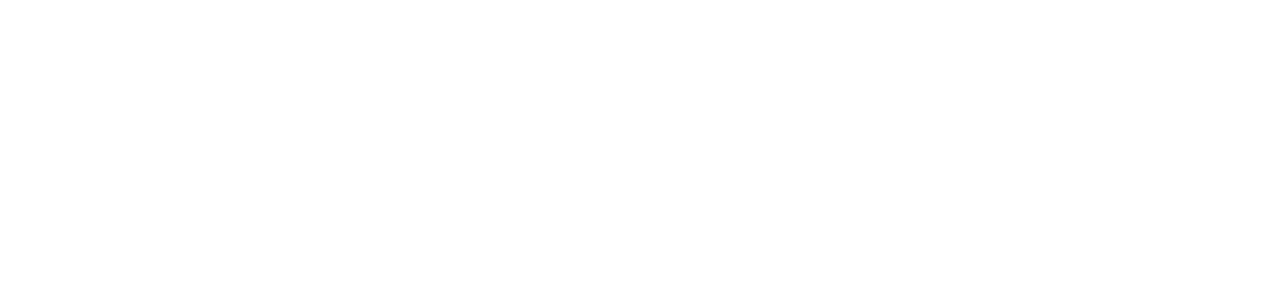
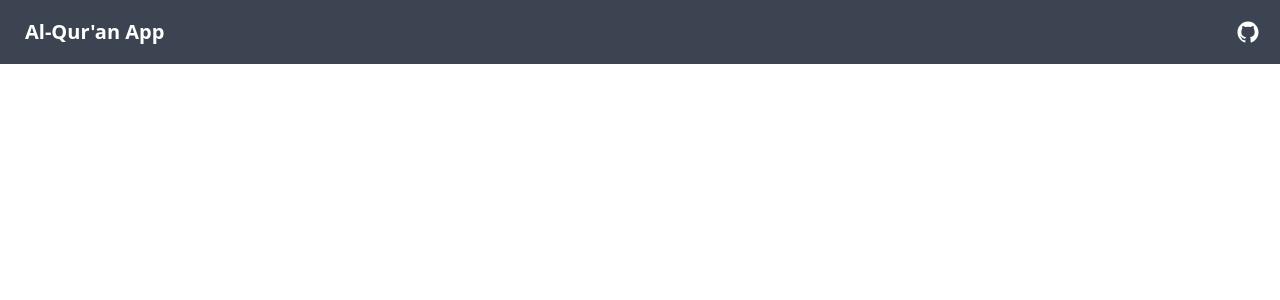
Before and after one commit to vienapp/vue-quran, a Vue app: page / in a window 1280 px wide. Shown: the top 300 px of the page. Built offline with nearby package versions, Linux system fonts and the light colour scheme.

Commit message:
add navbar

```diff
--- a/src/App.vue
+++ b/src/App.vue
@@ -1,13 +1,17 @@
 <script>
 import { RouterLink, RouterView } from 'vue-router'
+import Navbar from './components/Navbar.vue'
+
 export default {
-
+  components: {
+    Navbar
+  }
 }
 </script>
 
 <template>
   <header>
-
+    <Navbar />
   </header>
 
   <RouterView />
--- /dev/null
+++ b/src/components/Navbar.vue
@@ -0,0 +1,27 @@
+<script>
+import { RouterLink, RouterView } from 'vue-router'
+
+export default {
+
+}
+</script>
+
+<template>
+    <div class="navbar bg-neutral text-neutral-content">
+        <div class="container mx-auto">
+            <div class="flex-1">
+                <router-link to="/" class="btn btn-ghost normal-case text-xl">Al-Qur'an App</router-link>
+            </div>
+            <div class="flex-none">
+                <a href="https://github.com/rizkraf" target="_blank" class="btn btn-square btn-ghost">
+                    <svg width="20" height="20" xmlns="http://www.w3.org/2000/svg" viewBox="0 0 512 512"
+                        class="inline-block h-5 w-5 fill-current md:h-6 md:w-6">
+                        <path
+                            d="M256,32C132.3,32,32,134.9,32,261.7c0,101.5,64.2,187.5,153.2,217.9a17.56,17.56,0,0,0,3.8.4c8.3,0,11.5-6.1,11.5-11.4,0-5.5-.2-19.9-.3-39.1a102.4,102.4,0,0,1-22.6,2.7c-43.1,0-52.9-33.5-52.9-33.5-10.2-26.5-24.9-33.6-24.9-33.6-19.5-13.7-.1-14.1,1.4-14.1h.1c22.5,2,34.3,23.8,34.3,23.8,11.2,19.6,26.2,25.1,39.6,25.1a63,63,0,0,0,25.6-6c2-14.8,7.8-24.9,14.2-30.7-49.7-5.8-102-25.5-102-113.5,0-25.1,8.7-45.6,23-61.6-2.3-5.8-10-29.2,2.2-60.8a18.64,18.64,0,0,1,5-.5c8.1,0,26.4,3.1,56.6,24.1a208.21,208.21,0,0,1,112.2,0c30.2-21,48.5-24.1,56.6-24.1a18.64,18.64,0,0,1,5,.5c12.2,31.6,4.5,55,2.2,60.8,14.3,16.1,23,36.6,23,61.6,0,88.2-52.4,107.6-102.3,113.3,8,7.1,15.2,21.1,15.2,42.5,0,30.7-.3,55.5-.3,63,0,5.4,3.1,11.5,11.4,11.5a19.35,19.35,0,0,0,4-.4C415.9,449.2,480,363.1,480,261.7,480,134.9,379.7,32,256,32Z">
+                        </path>
+                    </svg>
+                </a>
+            </div>
+        </div>
+    </div>
+</template>
```
